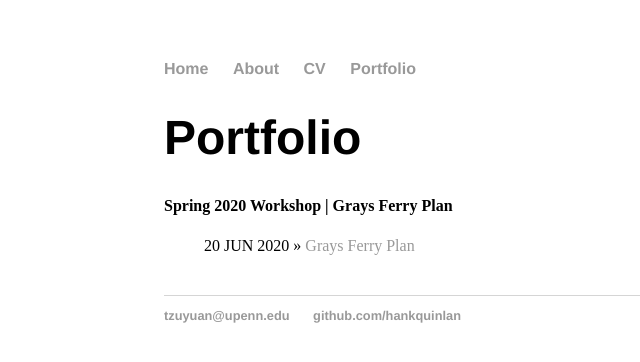
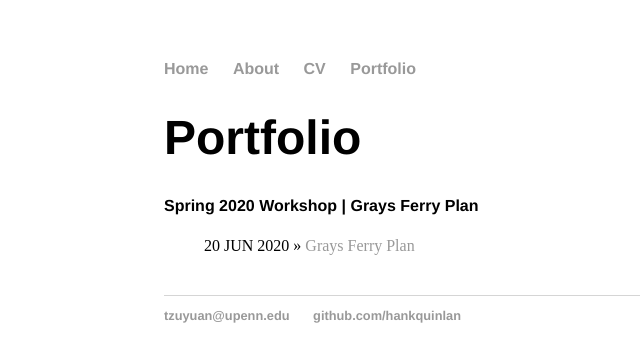
Before and after one commit to tzuyuanw/tzuyuanw.github.io, a Jekyll site: the page built from blog/index.html, in a window 1280 px wide. Shown: the top 362 px of the page, without its empty margins (28-668 px from the left). Built offline with Jekyll 4.4.1, drawn with Linux system fonts in a browser that asks for light colours.

Commit message:
Update main.css

```diff
--- a/css/main.css
+++ b/css/main.css
@@ -49,3 +49,7 @@ ul.posts li {
     line-height: 1.4em;
     color: #333;
 }
+
+.blurb h4 {
+    font-family:'Helvetica', 'Arial', 'Sans-Serif';
+}
```
